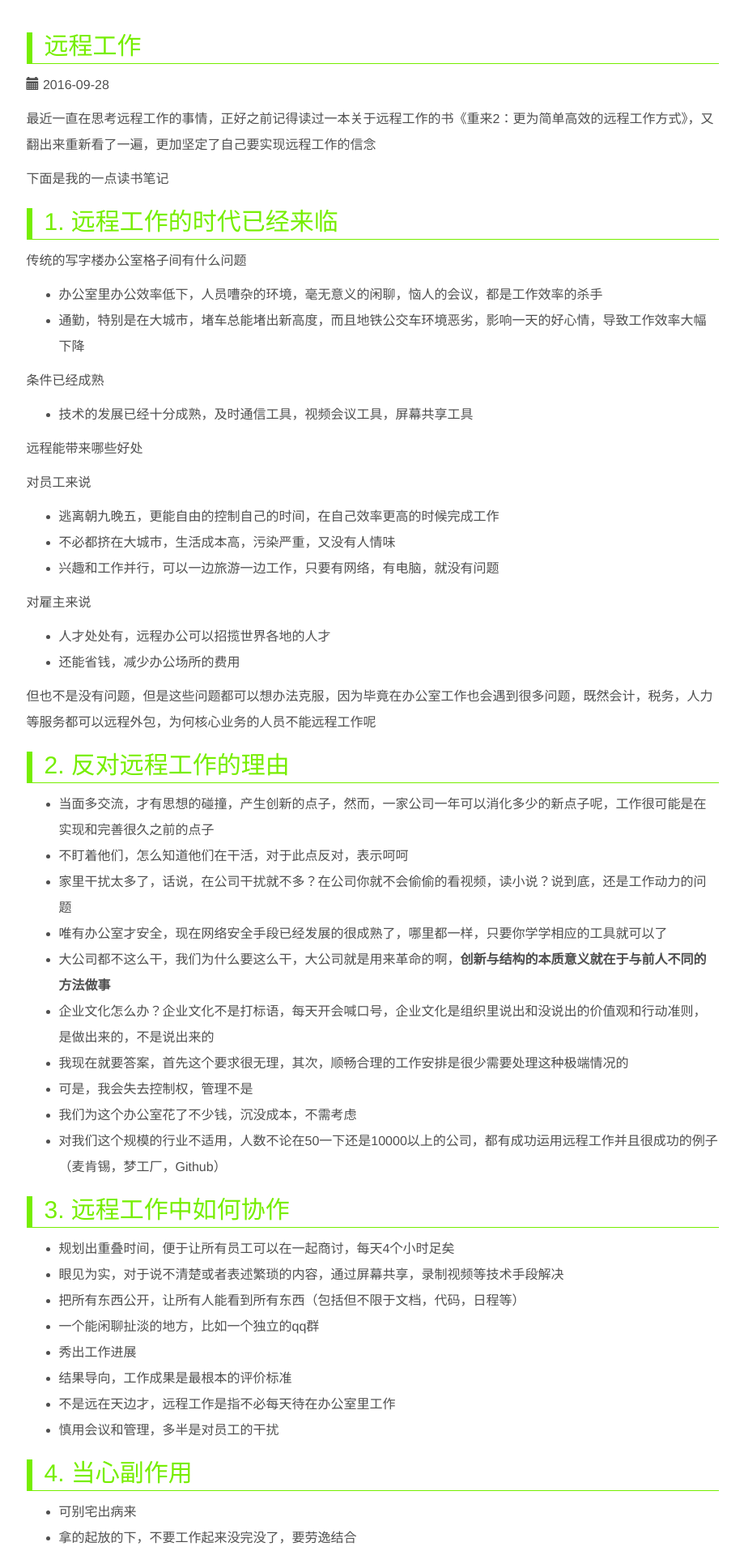
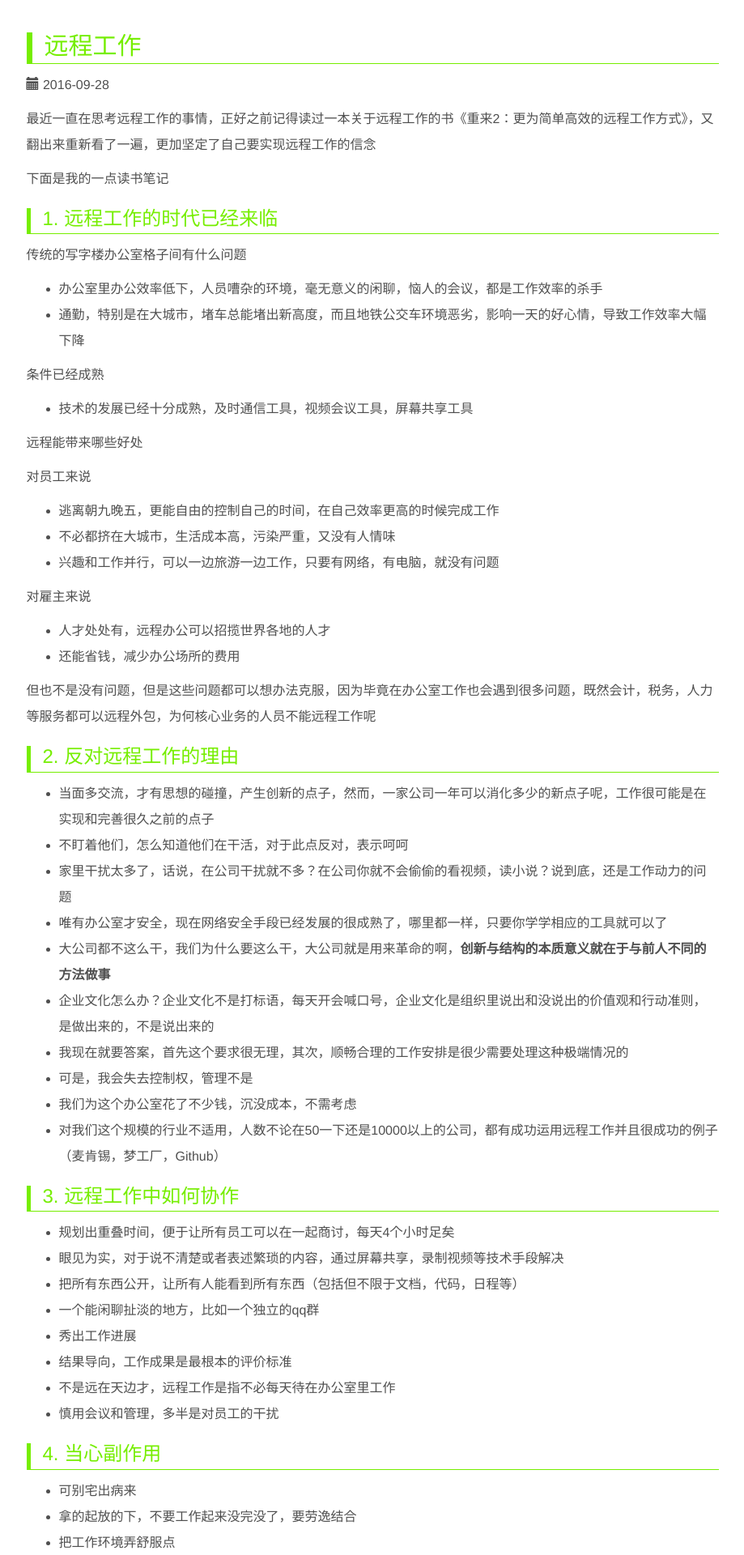
Before and after one commit to ronniewang/ronniewang.github.io, a Jekyll site: the page built from _posts/2016-09-28-remote-work.md, in a window 1280 px wide. Shown: the top 1920 px of the page at 81% size, without its empty margins (180-1099 px from the left). Built offline with Jekyll 4.4.1, drawn with Linux system fonts in a browser that asks for light colours.

Commit message:
change h2 to h3

```diff
--- a/_posts/2016-09-28-remote-work.md
+++ b/_posts/2016-09-28-remote-work.md
@@ -12,7 +12,7 @@
 
 下面是我的一点读书笔记
 
-## 1. 远程工作的时代已经来临
+### 1. 远程工作的时代已经来临
 
 传统的写字楼办公室格子间有什么问题
 
@@ -38,7 +38,7 @@
 
 但也不是没有问题，但是这些问题都可以想办法克服，因为毕竟在办公室工作也会遇到很多问题，既然会计，税务，人力等服务都可以远程外包，为何核心业务的人员不能远程工作呢
 
-## 2. 反对远程工作的理由
+### 2. 反对远程工作的理由
 
 * 当面多交流，才有思想的碰撞，产生创新的点子，然而，一家公司一年可以消化多少的新点子呢，工作很可能是在实现和完善很久之前的点子
 * 不盯着他们，怎么知道他们在干活，对于此点反对，表示呵呵
@@ -52,7 +52,7 @@
 * 对我们这个规模的行业不适用，人数不论在50一下还是10000以上的公司，都有成功运用远程工作并且很成功的例子（麦肯锡，梦工厂，Github）
 
 
-## 3. 远程工作中如何协作
+### 3. 远程工作中如何协作
 
 * 规划出重叠时间，便于让所有员工可以在一起商讨，每天4个小时足矣
 * 眼见为实，对于说不清楚或者表述繁琐的内容，通过屏幕共享，录制视频等技术手段解决
@@ -63,7 +63,7 @@
 * 不是远在天边才，远程工作是指不必每天待在办公室里工作
 * 慎用会议和管理，多半是对员工的干扰
 
-## 4. 当心副作用
+### 4. 当心副作用
 
 * 可别宅出病来
 * 拿的起放的下，不要工作起来没完没了，要劳逸结合
@@ -73,7 +73,7 @@
 * 与客户保持密切交流，让他们放心
 * 注意跨地区跨国的法律问题
 
-## 5. 寻找并留住最优秀的人才
+### 5. 寻找并留住最优秀的人才
 
 * 世界很大，可以从任何地方找到优秀的员工
 * 生活总在继续，远程办公使员工不会因为地域的原因而离职
@@ -86,7 +86,7 @@
 * 试做项目，更有实际意义和启发性
 * 亲自见见他们，看看相处是否融洽
 
-## 6. 管理远程员工
+### 6. 管理远程员工
 
 * 什么时间开始远程工作合适，越早越好
 * 别再盯着椅子，关注工作成果而不是出勤率
@@ -101,7 +101,7 @@
 * 要当心的是过劳而不是偷懒
 * 妥善作用稀缺资源，少才会珍惜，远程工作可使大家更珍惜会面的时间，交流更有效率，而不是扯皮
 
-## 7. 远程人的生活
+### 7. 远程人的生活
 
 * 找到自己的作息规律
 * 上午远程，下午办公室
@@ -114,6 +114,6 @@
 * 家里没地方办公怎么办？咖啡厅，租个办公桌
 * 切勿让自己被忽略，拿出工作成果，自然就有存在感
 
-## 8. 总结
+### 8. 总结
 
 办公室已经过时，拥抱变革，走向新生活吧
```
